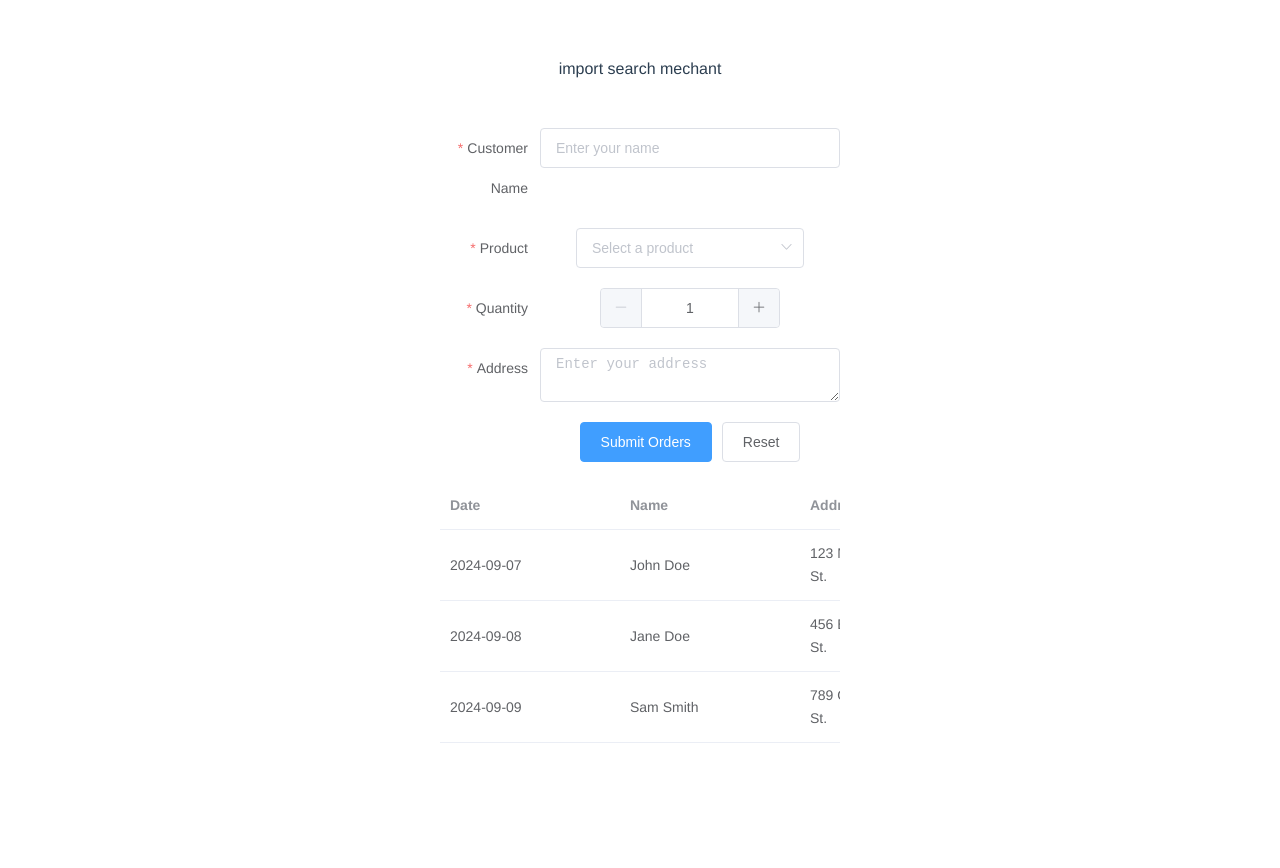
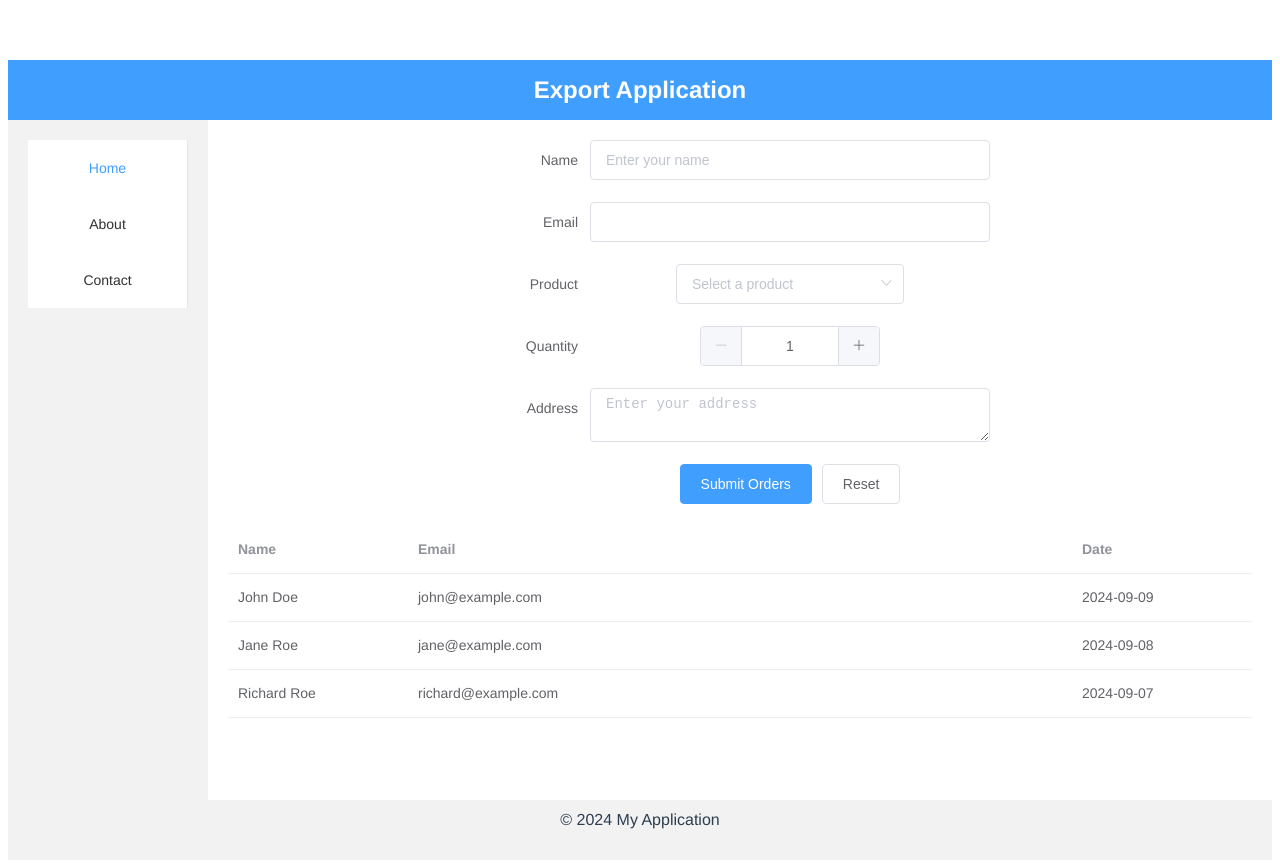
Before and after one commit to xuxinplasma/wangjianExportFront, a Vue app: page / in a window 1280 px wide. Before the commit the page ends 800 px from the top, so only its background shows below. Built offline with nearby package versions, Linux system fonts and the light colour scheme.

Commit message:
add main menu page

```diff
--- a/src/App.vue
+++ b/src/App.vue
@@ -2,8 +2,7 @@
   <div id="app">
     <!--<img alt="Vue logo" src="./assets/logo.png">
     <HelloWorld msg="Welcome to Your Vue.js App"/>-->
-    import search mechant
-    <OrderForm />
+     <OrderForm />
   </div>
 </template>
 
--- /dev/null
+++ b/src/view/MenuFrame.vue
@@ -0,0 +1,115 @@
+<template>
+  <el-container style="height: 100vh;">
+    <!-- Header -->
+    <el-header style="background-color: #409EFF; color: white; text-align: center;">
+      <h2>My Application</h2>
+    </el-header>
+
+    <el-container>
+      <!-- Left Side Menu -->
+      <el-aside width="200px" style="background-color: #f2f2f2;">
+        <el-menu default-active="1">
+          <el-menu-item index="1">Home</el-menu-item>
+          <el-menu-item index="2">About</el-menu-item>
+          <el-menu-item index="3">Contact</el-menu-item>
+        </el-menu>
+      </el-aside>
+
+      <!-- Body Content -->
+      <el-main>
+        <!-- Form Section -->
+        <el-form :model="formData" label-width="100px" style="margin-bottom: 20px;">
+          <el-form-item label="Name">
+            <el-input v-model="formData.name"></el-input>
+          </el-form-item>
+          <el-form-item label="Email">
+            <el-input v-model="formData.email"></el-input>
+          </el-form-item>
+          <el-form-item>
+            <el-button type="primary" @click="submitForm">Submit</el-button>
+          </el-form-item>
+        </el-form>
+
+        <!-- Table Section -->
+        <el-table :data="tableData" style="width: 100%;">
+          <el-table-column prop="name" label="Name" width="180"></el-table-column>
+          <el-table-column prop="email" label="Email"></el-table-column>
+          <el-table-column prop="date" label="Date" width="180"></el-table-column>
+        </el-table>
+      </el-main>
+    </el-container>
+
+    <!-- Footer -->
+    <el-footer style="background-color: #f2f2f2; text-align: center;">
+      &copy; 2024 My Application
+    </el-footer>
+  </el-container>
+</template>
+
+<script>
+export default {
+  data() {
+    return {
+      formData: {
+        name: '',
+        email: ''
+      },
+      tableData: [
+        { name: 'John Doe', email: 'john@example.com', date: '2024-09-09' },
+        { name: 'Jane Roe', email: 'jane@example.com', date: '2024-09-08' },
+        { name: 'Richard Roe', email: 'richard@example.com', date: '2024-09-07' }
+      ]
+    };
+  },
+  methods: {
+    submitForm() {
+      if (this.formData.name && this.formData.email) {
+        this.tableData.push({
+          name: this.formData.name,
+          email: this.formData.email,
+          date: new Date().toISOString().split('T')[0]
+        });
+        this.formData.name = '';
+        this.formData.email = '';
+      } else {
+        this.$message.error('Please fill out both fields.');
+      }
+    }
+  }
+};
+</script>
+
+<style scoped>
+/* Style for the layout */
+.el-header {
+  height: 60px;
+  line-height: 60px;
+}
+
+.el-aside {
+  padding: 20px;
+}
+
+.el-footer {
+  height: 40px;
+  line-height: 40px;
+}
+
+.el-main {
+  padding: 20px;
+}
+
+h2 {
+  margin: 0;
+}
+
+/* Style for form and table */
+.el-form {
+  max-width: 500px;
+  margin: 0 auto;
+}
+
+.el-table {
+  margin-top: 20px;
+}
+</style>
--- a/src/view/OrderForm.vue
+++ b/src/view/OrderForm.vue
@@ -1,10 +1,27 @@
 <template>
-  <div id="order-form">
-    <el-form ref="orderForm" :model="orderForm" :rules="rules" label-width="100px">
-      <el-form-item label="Customer Name" prop="customerName">
-        <el-input v-model="orderForm.customerName" placeholder="Enter your name"></el-input>
+  <el-container style="height: 100vh;">
+        <!-- Header -->
+    <el-header style="background-color: #409EFF; color: white; text-align: center;">
+      <h2>Export Application</h2>
+    </el-header>
+     <el-container>
+      <!-- Left Side Menu -->
+      <el-aside width="200px" style="background-color: #f2f2f2;">
+        <el-menu default-active="1">
+          <el-menu-item index="1">Home</el-menu-item>
+          <el-menu-item index="2">About</el-menu-item>
+          <el-menu-item index="3">Contact</el-menu-item>
+        </el-menu>
+      </el-aside>
+       <el-main>
+        <!-- Form Section -->
+        <el-form ref="orderForm" :model="orderForm" label-width="100px" style="margin-bottom: 20px;">
+          <el-form-item label="Name" prop="customerName">
+            <el-input v-model="orderForm.name" placeholder="Enter your name"></el-input>
           </el-form-item>
-
+          <el-form-item label="Email" prop="email">
+            <el-input v-model="orderForm.email"></el-input>
+          </el-form-item>
            <el-form-item label="Product" prop="product">
             <el-select v-model="orderForm.product" placeholder="Select a product">
               <el-option label="Product A" value="productA"></el-option>
@@ -12,7 +29,6 @@
               <el-option label="Product C" value="productC"></el-option>
             </el-select>
           </el-form-item>
-
          <el-form-item label="Quantity" prop="quantity">
             <el-input-number v-model="orderForm.quantity" :min="1"></el-input-number>
           </el-form-item>
@@ -26,12 +42,23 @@
             <el-button @click="resetOrder('orderForm')">Reset</el-button>
           </el-form-item>
         </el-form>
-    <el-table :data="tableData" style="width: 100%">
+
+        <!-- Table Section -->
+        <el-table :data="tableData" style="width: 100%;">
+          <el-table-column prop="name" label="Name" width="180"></el-table-column>
+          <el-table-column prop="email" label="Email"></el-table-column>
           <el-table-column prop="date" label="Date" width="180"></el-table-column>
-      <el-table-column prop="name" label="Name" width="180"></el-table-column>
-      <el-table-column prop="address" label="Address"></el-table-column>
         </el-table>
-  </div>
+      </el-main>
+      <!-- Body Content -->
+
+    </el-container>
+
+    <!-- Footer -->
+    <el-footer style="background-color: #f2f2f2; text-align: center;">
+      &copy; 2024 My Application
+    </el-footer>
+  </el-container>
 
 </template>
 
@@ -43,28 +70,18 @@ export default {
   data() {
     return {
       orderForm: {
-        customerName: '',
+        name: '',
+        email: '',
         product: '',
         quantity: 1,
         address: '',
       },
       tableData: [
-        {
-          date: '2024-09-07',
-          name: 'John Doe',
-          address: '123 Main St.'
-        },
-        {
-          date: '2024-09-08',
-          name: 'Jane Doe',
-          address: '456 Elm St.'
-        },
-        {
-          date: '2024-09-09',
-          name: 'Sam Smith',
-          address: '789 Oak St.'
-        }
-      ],
+        { name: 'John Doe', email: 'john@example.com', date: '2024-09-09' },
+        { name: 'Jane Roe', email: 'jane@example.com', date: '2024-09-08' },
+        { name: 'Richard Roe', email: 'richard@example.com', date: '2024-09-07' }
+      ]
+      ,
       rules: {
         customerName: [
           { required: true, message: 'Please input the customer name', trigger: 'blur' }
@@ -119,12 +136,36 @@ export default {
 </script>
 
 <style scoped>
-#order-form {
-  width: 400px;
-  margin: 50px auto;
+/* Style for the layout */
+.el-header {
+  height: 60px;
+  line-height: 60px;
 }
 
-.el-form-item {
-  margin-bottom: 20px;
+.el-aside {
+  padding: 20px;
+}
+
+.el-footer {
+  height: 40px;
+  line-height: 40px;
+}
+
+.el-main {
+  padding: 20px;
+}
+
+h2 {
+  margin: 0;
+}
+
+/* Style for form and table */
+.el-form {
+  max-width: 500px;
+  margin: 0 auto;
+}
+
+.el-table {
+  margin-top: 20px;
 }
 </style>
```
Lines whose indentation alone changed are shown as unchanged.
